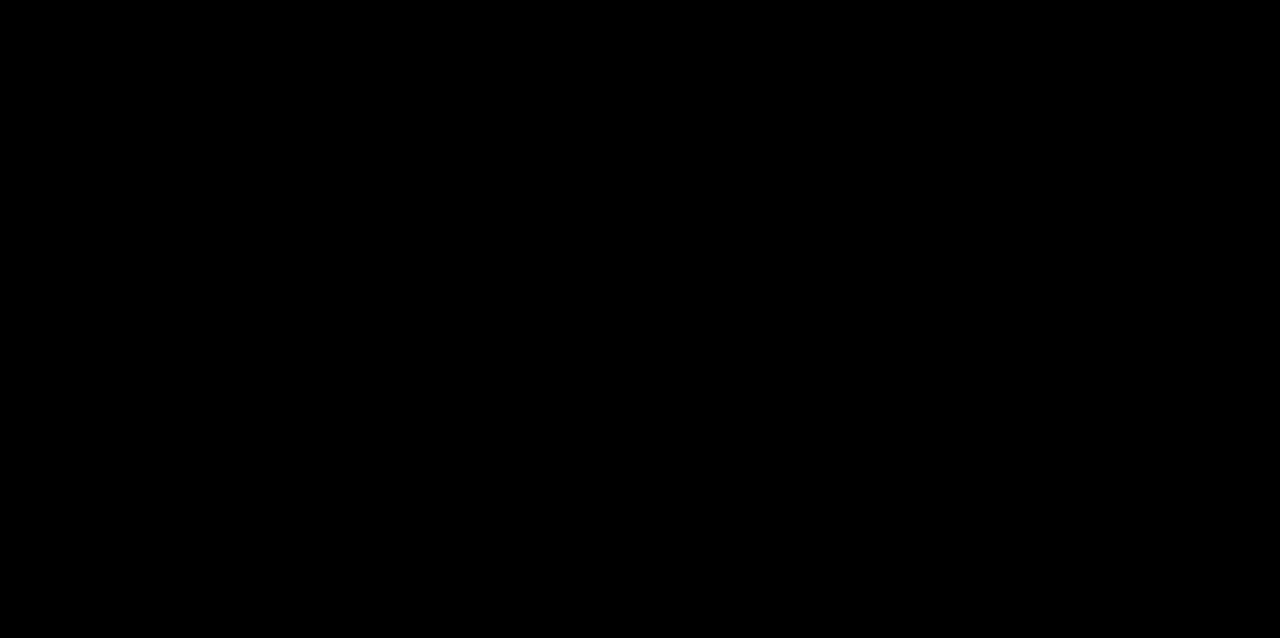
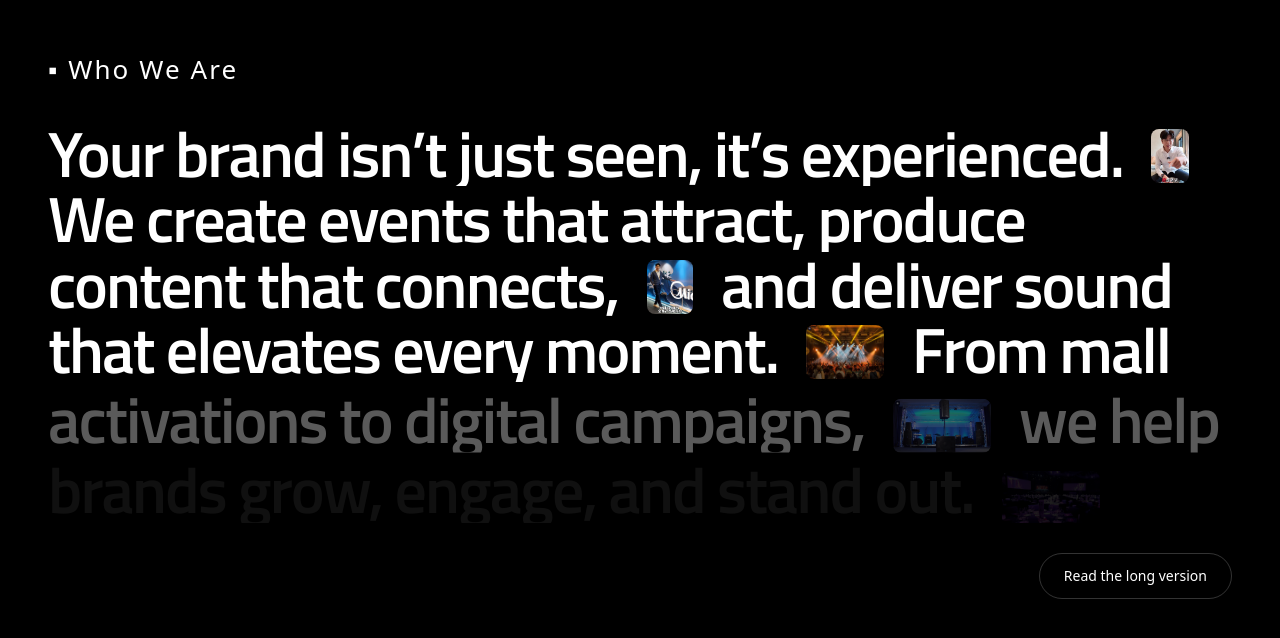
Before and after one commit to soonfui/trenta, a Next.js app: page / in a window 1280 px wide. Shown: the part 1440-2078 px from the top of the page. Built offline with nearby package versions, Linux system fonts and the light colour scheme.

Commit message:
update website

```diff
--- a/app/globals.css
+++ b/app/globals.css
@@ -1,31 +1,74 @@
 @import "tailwindcss";
 
-
-:root {
-  --background: #ffffff;
-  --foreground: #171717;
-}
-
-@theme inline {
-  --color-background: var(--background);
-  --color-foreground: var(--foreground);
-  --font-sans: var(--font-geist-sans);
-  --font-mono: var(--font-geist-mono);
-}
-
-@media (prefers-color-scheme: dark) {
-  :root {
-    --background: #0a0a0a;
-    --foreground: #ededed;
-  }
+/* 基本 */
+html {
+  scroll-behavior: smooth;
 }
 
 body {
-  background: var(--background);
-  color: var(--foreground);
-  font-family: Arial, Helvetica, sans-serif;
+  background: #000;
+  color: #fff;
 }
 
-html {
-  scroll-behavior: smooth;
+/* 🔥 WHO TEXT 基礎顏色 */
+.who-text {
+  color: rgba(255,255,255,0.12);
 }
+
+/* 用於量測換行（不顯示） */
+.who-measure {
+  position: absolute;
+  visibility: hidden;
+  pointer-events: none;
+  left: 0;
+  top: 0;
+  width: 100%;
+  max-width: 100%;
+}
+
+/* 🔥 逐行 reveal：左→右 + 上→下 */
+.who-reveal {
+  color: rgba(255,255,255,0.18);
+}
+
+.who-wrap {
+  --who-p: 0;      /* 0..1 */
+  --who-lines: 1;  /* number */
+}
+
+.who-line {
+  --i: 0;
+  display: block;
+  overflow: hidden;
+
+  /* scroll 逐行變白：每行都有自己的進度 t (0..1) */
+  --t: clamp(0, calc((var(--who-p) * var(--who-lines)) - var(--i)), 1);
+
+  opacity: calc(0.35 + (var(--t) * 0.65));
+  transform: translateY(calc((1 - var(--t)) * 10px));
+  transition: opacity 180ms ease, transform 180ms ease;
+
+  /* 淺灰 → 白 */
+  color: color-mix(in srgb, rgba(255,255,255,0.18) calc((1 - var(--t)) * 100%), #fff calc(var(--t) * 100%));
+}
+
+/* 圖片跟著該行一起變亮（不改版） */
+.who-line .inline-icon {
+  opacity: calc(0.35 + (var(--t) * 0.65));
+  transform: translateY(calc((1 - var(--t)) * 6px));
+  transition: opacity 180ms ease, transform 180ms ease;
+}
+
+/* 🔥 inline 圖片 */
+.inline-icon {
+  display: inline-block;
+
+  height: 0.85em;
+  width: auto;
+
+  margin: 0 0.25em;
+
+  vertical-align: -0.1em;
+
+  border-radius: 8px;
+}
--- a/app/page.tsx
+++ b/app/page.tsx
@@ -1,8 +1,21 @@
 "use client";
 
-import { useEffect, useState } from "react";
+import { useEffect, useLayoutEffect, useMemo, useRef, useState } from "react";
 import clsx from "clsx";
 import Image from "next/image";
+import {Inter} from 'next/font/google'
+import { Titillium_Web } from "next/font/google";
+
+
+const inter = Inter({
+  subsets: ["latin"],
+  weight: ["400", "500", "600"],
+});
+
+const titillium = Titillium_Web({
+  subsets: ["latin"],
+  weight: ["300", "400", "600", "700"],
+});
 
 export default function Home() {
   const [scrollY, setScrollY] = useState(0);
@@ -26,9 +39,158 @@ export default function Home() {
 
   useEffect(() => {
     const handleScroll = () => setScrollY(window.scrollY);
-    window.addEventListener("scroll", handleScroll);
+    window.addEventListener("scroll", handleScroll, { passive: true });
+    handleScroll();
     return () => window.removeEventListener("scroll", handleScroll);
   }, []);
+
+  const whoMeasureRef = useRef<HTMLParagraphElement | null>(null);
+  const whoObserverRef = useRef<HTMLParagraphElement | null>(null);
+  const whoWrapRef = useRef<HTMLDivElement | null>(null);
+  const [whoLines, setWhoLines] = useState<number[][] | null>(null);
+
+  const whoTokens = useMemo(() => {
+    const parts: Array<
+      | { type: "text"; value: string }
+      | { type: "icon"; src: string; alt?: string }
+    > = [
+      { type: "text", value: "Your brand isn’t just seen, it’s experienced." },
+      { type: "icon", src: "/images/ads3.png" },
+      { type: "text", value: "We create events that attract, produce content that connects," },
+      { type: "icon", src: "/images/ads4.png" },
+      { type: "text", value: "and deliver sound that elevates every moment." },
+      { type: "icon", src: "/images/pa.png" },
+      { type: "text", value: "From mall activations to digital campaigns," },
+      { type: "icon", src: "/images/pa1.png" },
+      { type: "text", value: "we help brands grow, engage, and stand out." },
+      { type: "icon", src: "/images/event1.png" },
+    ];
+
+    const tokens: Array<
+      | { kind: "word"; text: string }
+      | { kind: "space"; text: string }
+      | { kind: "icon"; src: string; alt?: string }
+    > = [];
+
+    const pushText = (t: string) => {
+      const words = t.trim().split(/\s+/).filter(Boolean);
+      for (let i = 0; i < words.length; i++) {
+        tokens.push({ kind: "word", text: words[i] });
+        if (i !== words.length - 1) tokens.push({ kind: "space", text: " " });
+      }
+      tokens.push({ kind: "space", text: " " });
+    };
+
+    for (const p of parts) {
+      if (p.type === "text") pushText(p.value);
+      else tokens.push({ kind: "icon", src: p.src, alt: p.alt });
+      tokens.push({ kind: "space", text: " " });
+    }
+
+    // trim trailing spaces
+    while (tokens.length && tokens[tokens.length - 1].kind === "space") tokens.pop();
+    return tokens;
+  }, []);
+
+  useEffect(() => {
+    const wrap = whoWrapRef.current;
+    if (!wrap) return;
+
+    let raf = 0;
+    const clamp01 = (n: number) => Math.max(0, Math.min(1, n));
+
+    const update = () => {
+      raf = 0;
+      const rect = wrap.getBoundingClientRect();
+      const vh = window.innerHeight || 1;
+
+      // Progress from when top hits 80% viewport to when bottom hits 30% viewport
+      const start = vh * 0.8;
+      const end = vh * 0.3;
+      const t = (start - rect.top) / (start - end);
+      const p = clamp01(t);
+      wrap.style.setProperty("--who-p", String(p));
+    };
+
+    const onScrollOrResize = () => {
+      if (raf) return;
+      raf = window.requestAnimationFrame(update);
+    };
+
+    update();
+    window.addEventListener("scroll", onScrollOrResize, { passive: true });
+    window.addEventListener("resize", onScrollOrResize);
+    return () => {
+      window.removeEventListener("scroll", onScrollOrResize);
+      window.removeEventListener("resize", onScrollOrResize);
+      if (raf) window.cancelAnimationFrame(raf);
+    };
+  }, []);
+
+  useLayoutEffect(() => {
+    const el = whoMeasureRef.current;
+    if (!el) return;
+
+    let raf = 0;
+    let ro: ResizeObserver | null = null;
+
+    const compute = () => {
+      raf = 0;
+      const nodes = Array.from(el.querySelectorAll<HTMLElement>("[data-who-token]"));
+      if (!nodes.length) return;
+
+      const styles = window.getComputedStyle(el);
+      const lineHeight = Number.parseFloat(styles.lineHeight) || 1;
+      const baseTop = el.getBoundingClientRect().top;
+
+      const lines: number[][] = [];
+      let currentKey: number | null = null;
+
+      for (let i = 0; i < nodes.length; i++) {
+        const n = nodes[i];
+        // Use first line box for inline content (more stable across icons/baseline).
+        const rects = n.getClientRects();
+        const top = (rects[0]?.top ?? n.getBoundingClientRect().top) - baseTop;
+        const key = Math.round(top / lineHeight);
+
+        if (currentKey === null || key !== currentKey) {
+          lines.push([]);
+          currentKey = key;
+        }
+        lines[lines.length - 1].push(i);
+      }
+
+      setWhoLines(lines);
+    };
+
+    const schedule = () => {
+      if (raf) return;
+      raf = window.requestAnimationFrame(compute);
+    };
+
+    schedule();
+
+    // Recompute on any layout width change (breakpoints, container resizing).
+    if (typeof ResizeObserver !== "undefined") {
+      ro = new ResizeObserver(() => schedule());
+      if (whoWrapRef.current) ro.observe(whoWrapRef.current);
+      else ro.observe(el);
+    } else {
+      window.addEventListener("resize", schedule);
+    }
+
+    // Fonts loading can change wrapping; schedule after fonts are ready.
+    const fontsAny = document as any;
+    if (fontsAny.fonts?.ready?.then) {
+      fontsAny.fonts.ready.then(() => schedule()).catch(() => {});
+    }
+
+    return () => {
+      if (ro) ro.disconnect();
+      else window.removeEventListener("resize", schedule);
+      if (raf) window.cancelAnimationFrame(raf);
+    };
+  }, [whoTokens]);
 
   const filters = ["Events", "Advertising", "PA System"];
   type Variant = "dark" | "light" | "highlight";
@@ -148,24 +310,19 @@ export default function Home() {
         <div
           className={clsx(
             "max-w-7xl mx-auto relative flex items-start justify-end px-6 md:px-12 py-6 transition-all duration-500",
-            scrollY > 150 ? "opacity-0 pointer-events-none" : "opacity-100"
+            hideNav ? "opacity-0 pointer-events-none" : "opacity-100"
           )}
         >
           <div
             className={clsx(
               "absolute left-6 md:left-12 top-6 font-bold tracking-tight transition-all duration-500 leading-none pointer-events-none z-0",
-              scrollY < 50
-                ? "text-[64px] sm:text-[80px] md:text-[120px]"
-                : scrollY < 150
-                ? "text-[40px] sm:text-[50px] md:text-[60px]"
-                : "text-[0px]",
-                hideNav ? "opacity-0 pointer-events-none" : "opacity-100"
+              logoSize
             )}
           >
             trenta.
           </div>
 
-          <nav className="hidden md:flex items-center gap-8 text-[14px]">
+          <nav className="hidden md:flex items-center gap-8 text-[14px] relative z-10">
             <a href="#">About</a>
             <a href="#">Advertising</a>
             <a href="#">Event</a>
@@ -283,7 +440,91 @@ export default function Home() {
   </div>
 )}
 
-</section>
+      </section>
+
+      {/* WHO WE ARE */}
+      <section className="px-6 md:px-12 max-w-7xl mx-auto mt-32 md:mt-48">
+
+        <p className="text-[18px] md:text-[26px] text-white mb-8 tracking-[0.08em]">
+          ▪ Who We Are
+        </p>
+
+        <div
+          ref={whoWrapRef}
+          className="who-wrap relative"
+          style={{ ["--who-lines" as any]: whoLines?.length ?? 1 }}
+        >
+          {/* hidden measurer (must share same width constraints) */}
+          <p
+            ref={whoMeasureRef}
+            className={`${titillium.className} who-text who-measure text-[clamp(32px,5vw,84px)] leading-[1.02] font-[600] tracking-[-0.03em]`}
+            aria-hidden="true"
+          >
+            {whoTokens.map((t, i) => {
+              if (t.kind === "icon") {
+                return (
+                  <img
+                    key={i}
+                    data-who-token
+                    src={t.src}
+                    alt={t.alt ?? ""}
+                    className="inline-icon"
+                  />
+                );
+              }
+              return (
+                <span key={i} data-who-token>
+                  {t.text}
+                </span>
+              );
+            })}
+          </p>
+
+          {/* actual reveal text */}
+          <p
+            ref={whoObserverRef}
+            className={`${titillium.className} who-text who-reveal text-[clamp(32px,5vw,84px)] leading-[1.02] font-[600] tracking-[-0.03em]`}
+          >
+            {whoLines
+              ? whoLines.map((line, li) => (
+                  <span key={li} className="who-line" style={{ ["--i" as any]: li }}>
+                    {line.map((tokenIndex) => {
+                      const t = whoTokens[tokenIndex];
+                      if (!t) return null;
+                      if (t.kind === "icon") {
+                        return (
+                          <img
+                            key={tokenIndex}
+                            src={t.src}
+                            alt={t.alt ?? ""}
+                            className="inline-icon"
+                          />
+                        );
+                      }
+                      return <span key={tokenIndex}>{t.text}</span>;
+                    })}
+                  </span>
+                ))
+              : // fallback: no animation until measured
+                whoTokens.map((t, i) =>
+                  t.kind === "icon" ? (
+                    <img key={i} src={t.src} alt={t.alt ?? ""} className="inline-icon" />
+                  ) : (
+                    <span key={i}>{t.text}</span>
+                  )
+                )}
+          </p>
+        </div>
+        <div className="mt-10 flex justify-end">
+          <a
+            href="#"
+            className="inline-block border border-white/20 px-6 py-3 rounded-full text-sm hover:bg-white hover:text-black transition"
+          >
+            Read the long version
+          </a>
+        </div>
+
+      </section>
 
       <div className="h-[200vh]" />
     </div>
```
